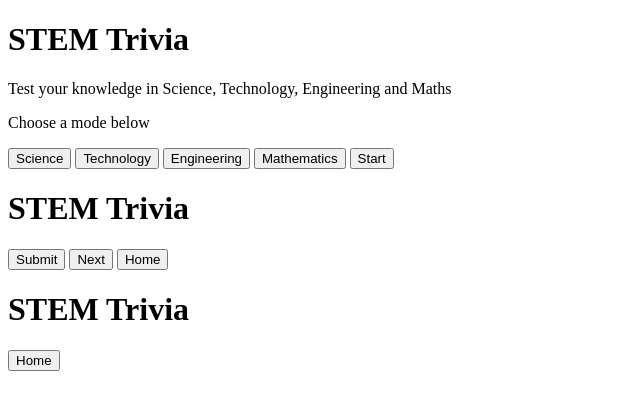
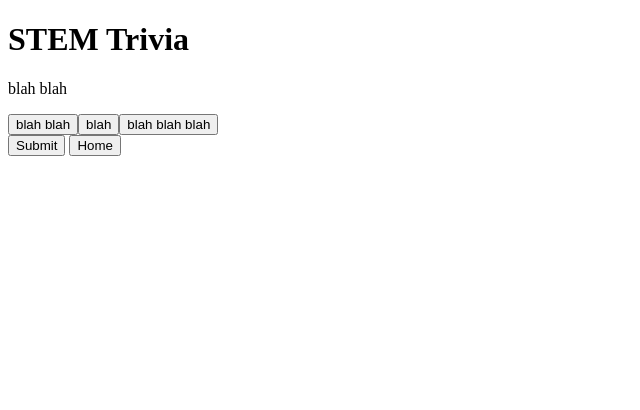
Before and after one commit to daniely521/STEM-Trivia, a plain HTML site: page index.html in a window 1280 px wide. Both pictures are taken after a click on the button "Science". Shown: the whole page, without its empty margins (0-640 px from the left). Drawn offline with Linux system fonts and the light colour scheme.

Commit message:
added extra js functionality and HTML feedback

```diff
--- a/index.html
+++ b/index.html
@@ -22,14 +22,15 @@
         <!-- Game Screen -->
          <div id="game-screen" class="hidden">
             <h1>STEM Trivia</h1>
-            <div id="question"></div>
+            <p id="question"></p>
             <div id="option-cont"></div>
             <button id="submit-button" class="under-button">Submit</button>
-            <button id="next-button" class="under-button">Next</button>
+            <button id="next-button" class="under-button, hidden">Next</button>
             <button class="home-button">Home</button>
+            <p id="right-wrong"></p>
          </div>
          <!-- Results Screen -->
-        <div id="results-screen">
+        <div id="results-screen" class="hidden">
             <h1>STEM Trivia</h1>
             <p id="feedback"></p>
             <button class="home-button">Home</button>
--- a/script.js
+++ b/script.js
@@ -12,10 +12,11 @@ const nextButton = document.getElementById("next-button");
 const homeButton = document.getElementsByClassName("home-button");
 const resultsScreen = document.getElementById("results-screen");
 const feedback = document.getElementById("feedback");
+const rightWrong = document.getElementById("right-wrong")
 
 const questions = {
-    mode: [
-        {question: "blah blah", options: "blah blah", correctAns: "blah"},
+    science: [
+        {question: "blah blah", options: ["blah blah", "blah", "blah blah blah"], correctAns: "blah"},
         {question: "blah blah", options: "blah blah", correctAns: "blah"}
     ]
 }
@@ -23,16 +24,52 @@ const questions = {
 let score = 0;
 let currentMode = "";
 let currentQuestionIndex = 0;
+let selectedAns = "";
 
-function startGame(mode) {
+selectScience.addEventListener("click", ()=> {
+    currentMode = "science";
+    startGame()
+});
+
+submitButton.addEventListener("click", checkAnswer());
+
+nextButton.addEventListener("click", nextQuestion());
+
+function startGame() {
     score = 0;
     currentQuestionIndex = 0;
-    currentMode = mode;
     startScreen.classList.add("hidden");
     gameScreen.classList.remove("hidden");
     loadQuestion();
 }
 
 function loadQuestion() {
-    const currentQuestion = questions.currentMode[currentQuestionIndex].question;
+    const currentQuestion = questions[currentMode][currentQuestionIndex];
+    questionElement.textContent = currentQuestion.question;
+
+    optionContainer.innerHTML = "";
+
+    currentQuestion.options.forEach((option) => {
+        const button = document.createElement("button");
+        button.textContent = option;
+        button.classList.add("option-button");
+        optionContainer.appendChild(button);
+        button.addEventListener("click", () => {
+            selectedAns = button.textContent.toLowerCase();
+        })
+    });
 }
+
+function checkAnswer() {
+    const currentQuestion = questions[currentMode][currentQuestionIndex];
+    if (selectedAns === currentQuestion.correctAns) {
+        score++;
+        rightWrong.textContent = "Correct!";
+        rightWrong.style.color = "green";
+    } else {
+        rightWrong.textContent = "Incorrect!";
+        rightWrong.style.color = "red";
+    }
+    submitButton.classList.add("hidden");
+    nextButton.classList.remove("hidden");
+}
--- a/styles.css
+++ b/styles.css
@@ -0,0 +1,3 @@
+.hidden {
+    display: none;
+}
```
